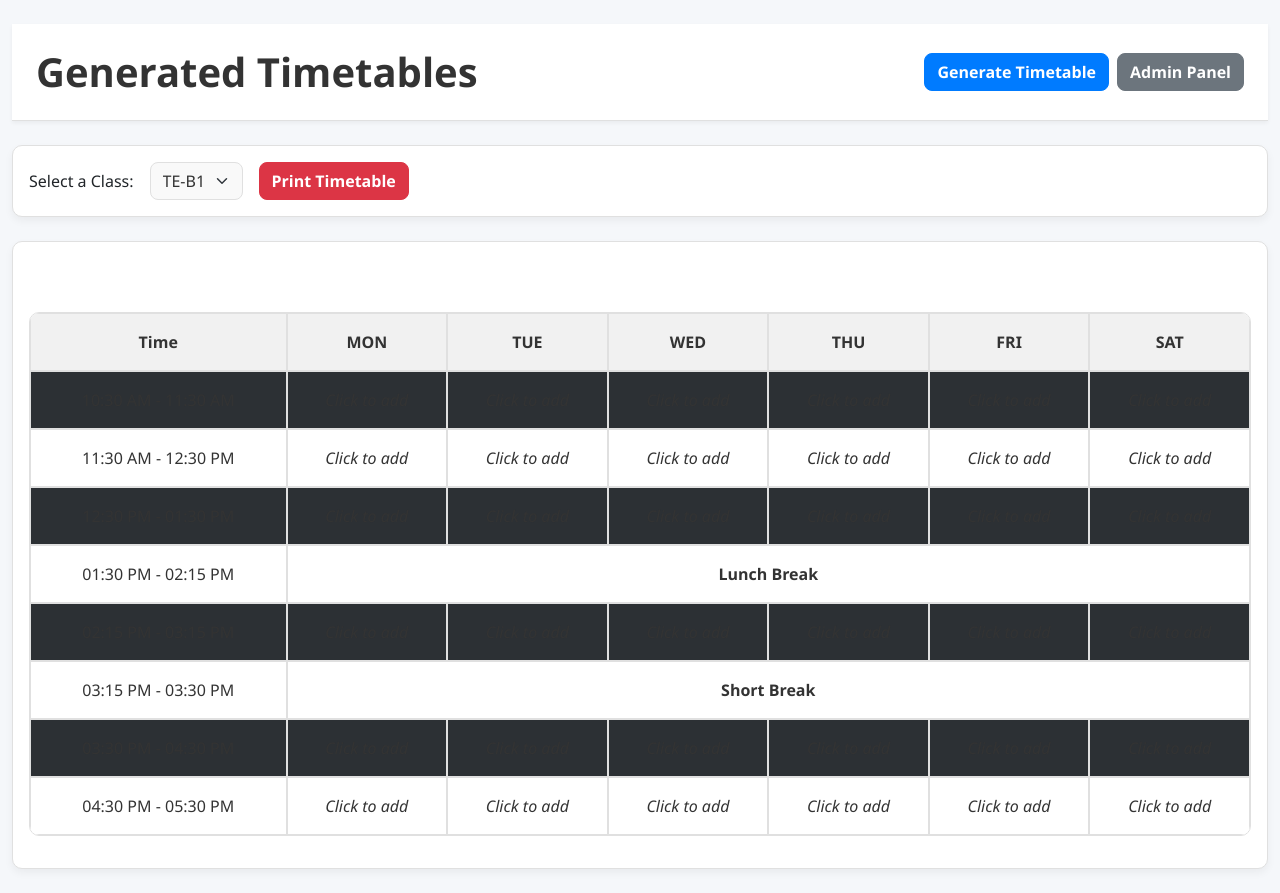
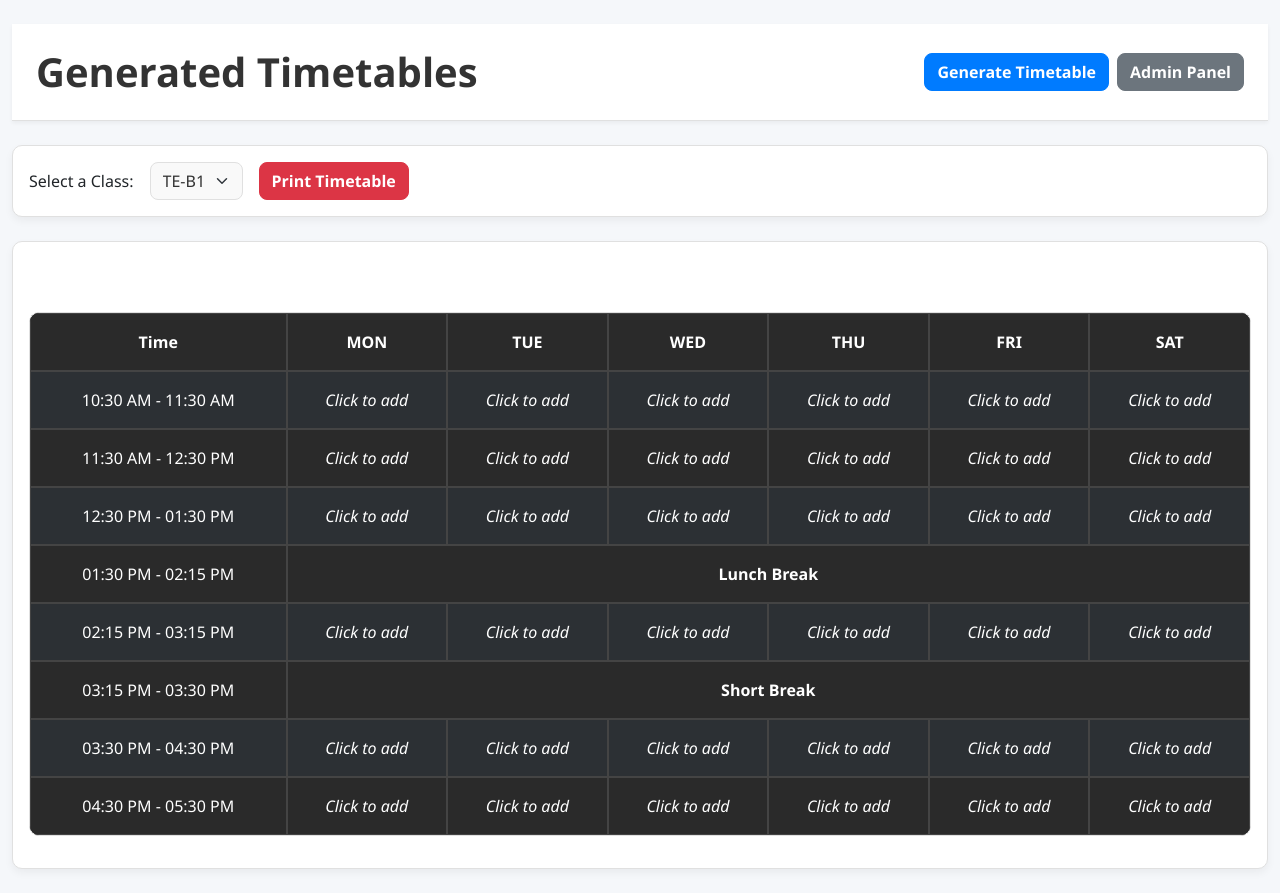
Before and after one commit to SagarDubey10/Smart-Classroom-Time-Table-Scheduler, a Flask app: page / in a window 1280 px wide. Run offline with Flask 3, Linux system fonts and the light colour scheme; data comes from the database, SQL or seed files in the repository; both versions use the stored data as it was after the commit; data that the repository does not hold is empty.

Commit message:
UI New Look

```diff
--- a/static/css/style.css
+++ b/static/css/style.css
@@ -268,3 +268,15 @@ h1.main-title {
         margin: 1cm;
     }
 }
+
+.timetable-table {
+    background-color: #1e1e1e !important;
+    color: #f5f5f5 !important;
+}
+
+.timetable-table th,
+.timetable-table td {
+    background-color: #2a2a2a !important;
+    color: #ffffff !important;
+    border: 1px solid #444 !important;
+}
```
Also changed, not shown: timetable.db.
